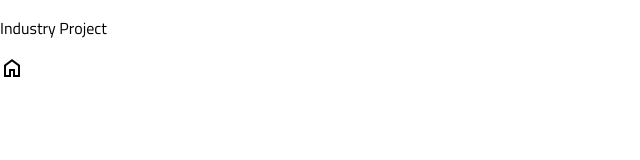
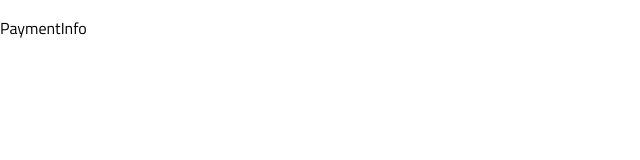
Before and after one commit to alexzaloga7/Industry-Project, a React (Create React App) app: page / in a window 1280 px wide. Shown: the top 160 px of the page, without its empty margins (0-640 px from the left). Built offline with nearby package versions, Linux system fonts and the light colour scheme.

Commit message:
added component folder and paymentinfo component

```diff
--- a/src/App.js
+++ b/src/App.js
@@ -1,11 +1,11 @@
 import "./App.scss";
+import PaymentInfo from "./Components/PaymentInfo";
 
 function App() {
   return (
     <div className="App">
       <header className="App-header">
-        <p>Industry Project</p>
-        <span class="material-symbols-outlined">home</span>
+        <PaymentInfo />
       </header>
     </div>
   );
--- /dev/null
+++ b/src/Components/PaymentInfo.js
@@ -0,0 +1,11 @@
+import "./PaymentInfo.scss";
+
+function PaymentInfo() {
+  return (
+    <div className="PaymentInfo">
+      <p>PaymentInfo</p>
+    </div>
+  );
+}
+
+export default PaymentInfo;
--- /dev/null
+++ b/src/Components/PaymentInfo.scss
@@ -0,0 +1,2 @@
+@use "../styles/partials/typography" as *;
+@use "../styles/partials/variables" as *;
```
